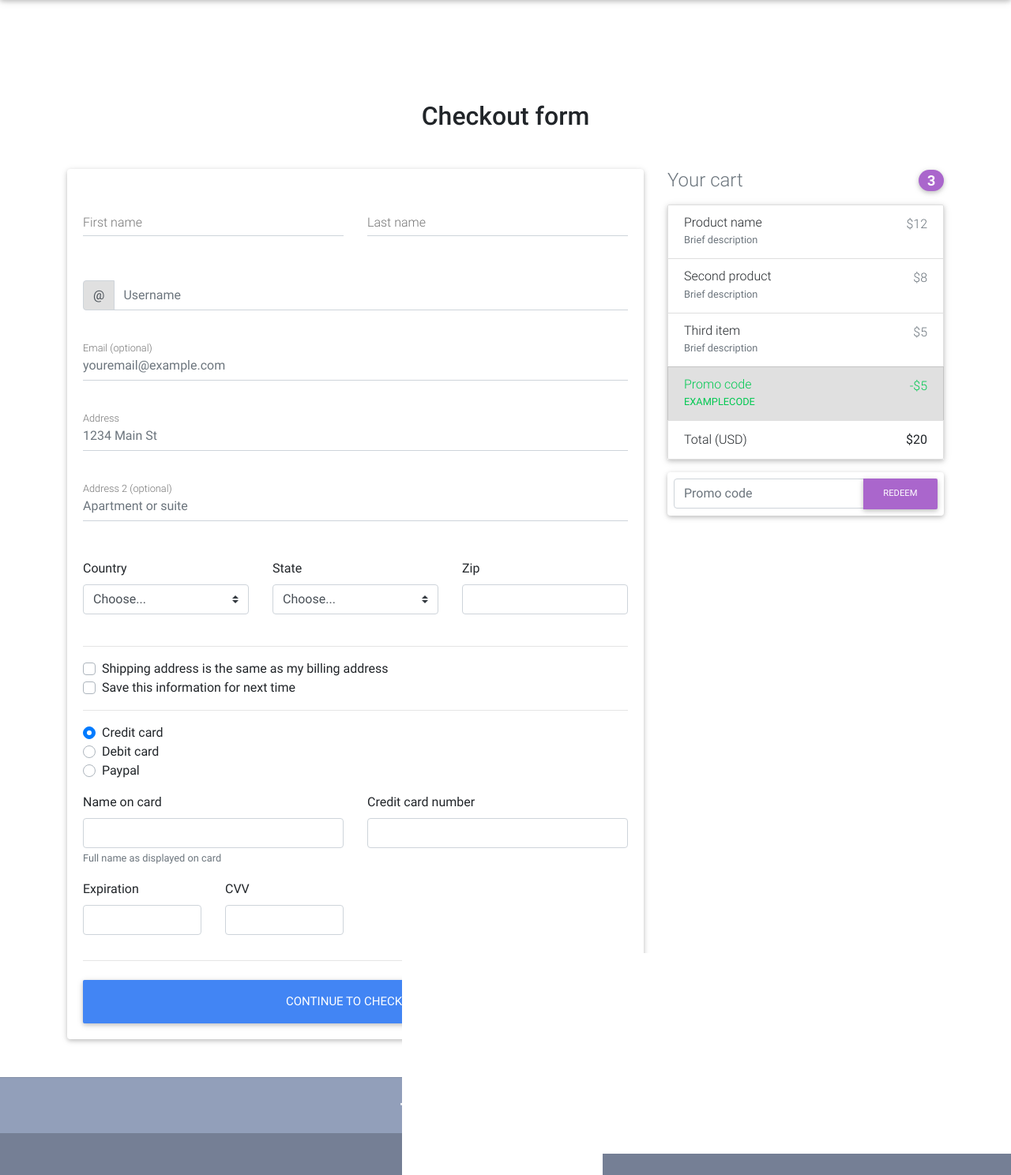
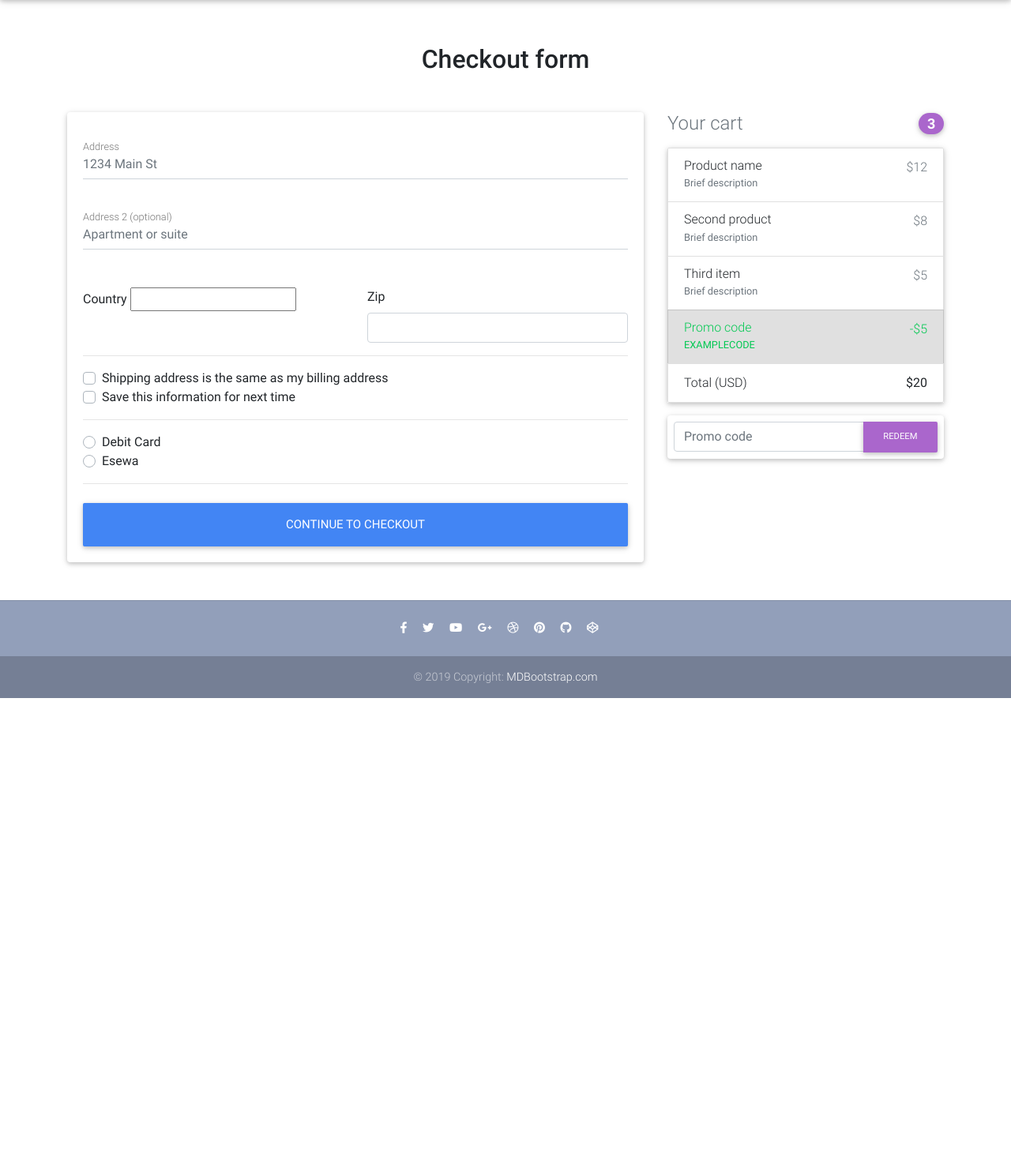
Before and after one commit to Peligroso007/Ecommerce, a Django app: page /checkout/ in a window 1280 px wide. Shown: the part 64-1552 px from the top of the page at 79% size. After the commit the page ends 948 px from the top, so only its background shows below. Run offline with Django 3.2, Linux system fonts and the light colour scheme; some libraries are stand-ins or nearby versions.

Commit message:
Checkout process.

```diff
--- a/MBEcommerce/settings.py
+++ b/MBEcommerce/settings.py
@@ -21,7 +21,8 @@ INSTALLED_APPS = [
     'allauth',
     'allauth.account',
     'allauth.socialaccount',
-    'crispy_forms'
+    'crispy_forms',
+    'django_countries'
 ]
 
 MIDDLEWARE = [
--- /dev/null
+++ b/core/forms.py
@@ -0,0 +1,29 @@
+from django import forms
+from django_countries.fields import CountryField
+from django_countries.widgets import CountrySelectWidget
+
+PAYMENT_CHOICES = (
+    ('C', 'Debit Card'),
+    ('E', 'Esewa')
+)
+
+class CheckoutForm(forms.Form):
+    street_address = forms.CharField(widget=forms.TextInput(attrs={
+        'placeholder': '1234 Main St',
+        'class': 'form-control'
+    }))
+    apartment_address = forms.CharField(required=False, widget=forms.TextInput(attrs={
+        'placeholder': 'Apartment or suite',
+        'class': 'form-control'
+    }))
+    country = CountryField(blank_label='(select country)').formfield(
+        widget=CountrySelectWidget(
+            attrs={
+        'class': 'custom-select d-block w-100'
+    }))
+    zip = forms.CharField(widget=forms.TextInput(attrs={
+        'class': 'form-control'
+    }))
+    same_billing_address = forms.BooleanField(required=False)
+    save_info = forms.BooleanField(required=False)
+    payment_option = forms.ChoiceField(widget=forms.RadioSelect, choices=PAYMENT_CHOICES)
--- a/core/urls.py
+++ b/core/urls.py
@@ -2,7 +2,7 @@ from django.urls import path
 from .views import (
     HomeView,
     OrderSummaryView,
-    checkout_view,
+    CheckoutView,
     ItemDetailView,
     add_to_cart,
     remove_from_cart,
@@ -13,7 +13,7 @@ app_name = 'core'
 
 urlpatterns = [
     path('', HomeView.as_view(), name='home'),
-    path('checkout/', checkout_view, name='checkout'),
+    path('checkout/', CheckoutView.as_view(), name='checkout'),
     path('order-summary/', OrderSummaryView.as_view(), name='order-summary'),
     path('product/<slug>/', ItemDetailView.as_view(), name='product'),
     path('add-to-cart/<slug>/', add_to_cart, name='add-to-cart'),
--- a/core/views.py
+++ b/core/views.py
@@ -5,7 +5,8 @@ from django.contrib.auth.mixins import LoginRequiredMixin
 from django.shortcuts import render, get_object_or_404
 from django.views.generic import ListView, DetailView, View
 from django.shortcuts import redirect
-from .models import Item, OrderItem, Order
+from .forms import CheckoutForm
+from .models import Item, OrderItem, Order, BillingAddress
 from django.utils import timezone
 
 
@@ -32,11 +33,45 @@ class ItemDetailView(DetailView):
     template_name = "product-page.html"
 
 
-def checkout_view(request):
-    # context = {
-    #     'items': Item.objects.all()
-    # }
-    return render(request, "checkout-page.html", {})
+class CheckoutView(View):
+    def get(self, *args, **kwargs):
+        #form
+        form = CheckoutForm()
+        context = {
+            'form': form
+        }
+        return render(self.request, "checkout-page.html", context)
+
+    def post(self, *args, **kwargs):
+        form = CheckoutForm(self.request.POST or None)
+        try:
+            order = Order.objects.get(user=self.request.user, ordered=False)
+            if form.is_valid():
+                street_address = form.cleaned_data.get('street_address')
+                apartment_address = form.cleaned_data.get('apartment_address')
+                country = form.cleaned_data.get('country')
+                zip = form.cleaned_data.get('zip')
+                # same_billing_address = form.cleaned_data.get('same_billing_address')
+                # save_info = form.cleaned_data.get('save_info')
+                payment_option = form.cleaned_data.get('payment_option')
+                billing_address = BillingAddress(
+                    user=self.request.user,
+                    street_address=street_address,
+                    apartment_address=apartment_address,
+                    country=country,
+                    zip=zip
+                )
+                billing_address.save()
+                order.billing_address = billing_address
+                order.save()
+                return redirect('core:checkout')
+            messages.warning(self.request, "Failed Checkout")
+            return redirect('core:checkout')
+        except ObjectDoesNotExist:
+            messages.error(self.request, "You do not have an active order")
+            return redirect("core:order-summary")
+
+
 
 
 def product_view(request):
--- a/requirements.txt
+++ b/requirements.txt
@@ -10,6 +10,7 @@ diff-match-patch==20200713
 Django==3.1.6
 django-allauth==0.44.0
 django-ckeditor==6.0.0
+django-countries==7.2.1
 django-crispy-forms==1.11.2
 django-import-export==2.5.0
 django-js-asset==1.2.2
--- a/templates/checkout-page.html
+++ b/templates/checkout-page.html
@@ -1,10 +1,11 @@
 {% extends "base.html" %}
+{% load crispy_forms_tags %}
 
 {% block content %}
 
 
 <!--Main layout-->
-<main class="mt-5 pt-4">
+<main>
   <div class="container wow fadeIn">
 
     <!-- Heading -->
@@ -20,61 +21,20 @@
         <div class="card">
 
           <!--Card content-->
-          <form class="card-body">
-
-            <!--Grid row-->
-            <div class="row">
-
-              <!--Grid column-->
-              <div class="col-md-6 mb-2">
-
-                <!--firstName-->
-                <div class="md-form ">
-                  <input type="text" id="firstName" class="form-control">
-                  <label for="firstName" class="">First name</label>
-                </div>
-
-              </div>
-              <!--Grid column-->
-
-              <!--Grid column-->
-              <div class="col-md-6 mb-2">
-
-                <!--lastName-->
-                <div class="md-form">
-                  <input type="text" id="lastName" class="form-control">
-                  <label for="lastName" class="">Last name</label>
-                </div>
-
-              </div>
-              <!--Grid column-->
-
-            </div>
-            <!--Grid row-->
-
-            <!--Username-->
-            <div class="md-form input-group pl-0 mb-5">
-              <div class="input-group-prepend">
-                <span class="input-group-text" id="basic-addon1">@</span>
-              </div>
-              <input type="text" class="form-control py-0" placeholder="Username" aria-describedby="basic-addon1">
-            </div>
-
-            <!--email-->
-            <div class="md-form mb-5">
-              <input type="text" id="email" class="form-control" placeholder="youremail@example.com">
-              <label for="email" class="">Email (optional)</label>
-            </div>
+          <form method="POST" class="card-body">
+          {% csrf_token %}
 
             <!--address-->
             <div class="md-form mb-5">
-              <input type="text" id="address" class="form-control" placeholder="1234 Main St">
+{#              <input type="text" id="address" class="form-control" placeholder="1234 Main St">#}
+                {{ form.street_address }}
               <label for="address" class="">Address</label>
             </div>
 
             <!--address-2-->
             <div class="md-form mb-5">
-              <input type="text" id="address-2" class="form-control" placeholder="Apartment or suite">
+{#              <input type="text" id="address-2" class="form-control" placeholder="Apartment or suite">#}
+                {{ form.apartment_address }}
               <label for="address-2" class="">Address 2 (optional)</label>
             </div>
 
@@ -82,13 +42,14 @@
             <div class="row">
 
               <!--Grid column-->
-              <div class="col-lg-4 col-md-12 mb-4">
+              <div class="col-lg-6 col-md-12 mb-6">
 
                 <label for="country">Country</label>
-                <select class="custom-select d-block w-100" id="country" required>
-                  <option value="">Choose...</option>
-                  <option>United States</option>
-                </select>
+{#                <select class="custom-select d-block w-100" id="country" required>#}
+{#                  <option value="">Choose...</option>#}
+{#                  <option>United States</option>#}
+{#                </select>#}
+                  {{ form.country }}
                 <div class="invalid-feedback">
                   Please select a valid country.
                 </div>
@@ -97,26 +58,12 @@
               <!--Grid column-->
 
               <!--Grid column-->
-              <div class="col-lg-4 col-md-6 mb-4">
-
-                <label for="state">State</label>
-                <select class="custom-select d-block w-100" id="state" required>
-                  <option value="">Choose...</option>
-                  <option>California</option>
-                </select>
-                <div class="invalid-feedback">
-                  Please provide a valid state.
-                </div>
-
-              </div>
-              <!--Grid column-->
-
-              <!--Grid column-->
-              <div class="col-lg-4 col-md-6 mb-4">
+              <div class="col-lg-6 col-md-6 mb-6">
 
                 <label for="zip">Zip</label>
-                <input type="text" class="form-control" id="zip" placeholder="" required>
-                <div class="invalid-feedback">
+{#                <input type="text" class="form-control" id="zip" placeholder="" required>#}
+                {{ form.zip }}
+                  <div class="invalid-feedback">
                   Zip code required.
                 </div>
 
@@ -129,63 +76,30 @@
             <hr>
 
             <div class="custom-control custom-checkbox">
-              <input type="checkbox" class="custom-control-input" id="same-address">
+              <input {% if form.same_billing_address.value %}checked{% endif %} type="checkbox" class="custom-control-input" name="same_billing_address" id="same-address">
+{#                {{ form.same_billing_address }}#}
               <label class="custom-control-label" for="same-address">Shipping address is the same as my billing
                 address</label>
             </div>
             <div class="custom-control custom-checkbox">
-              <input type="checkbox" class="custom-control-input" id="save-info">
+              <input {% if form.save_info.value %}checked{% endif %} type="checkbox" class="custom-control-input" name="save_info" id="save-info">
+{#                {{ form.save_info }}#}
               <label class="custom-control-label" for="save-info">Save this information for next time</label>
             </div>
 
             <hr>
 
             <div class="d-block my-3">
+                {% for value, name in form.fields.payment_option.choices %}
               <div class="custom-control custom-radio">
-                <input id="credit" name="paymentMethod" type="radio" class="custom-control-input" checked required>
-                <label class="custom-control-label" for="credit">Credit card</label>
+                <input id="{{ name }}" name="payment_option" type="radio" value="{{ value }}" class="custom-control-input" required>
+                <label class="custom-control-label" for="{{ name }}">{{ name }}</label>
               </div>
-              <div class="custom-control custom-radio">
-                <input id="debit" name="paymentMethod" type="radio" class="custom-control-input" required>
-                <label class="custom-control-label" for="debit">Debit card</label>
-              </div>
-              <div class="custom-control custom-radio">
-                <input id="paypal" name="paymentMethod" type="radio" class="custom-control-input" required>
-                <label class="custom-control-label" for="paypal">Paypal</label>
-              </div>
-            </div>
-            <div class="row">
-              <div class="col-md-6 mb-3">
-                <label for="cc-name">Name on card</label>
-                <input type="text" class="form-control" id="cc-name" placeholder="" required>
-                <small class="text-muted">Full name as displayed on card</small>
-                <div class="invalid-feedback">
-                  Name on card is required
-                </div>
-              </div>
-              <div class="col-md-6 mb-3">
-                <label for="cc-number">Credit card number</label>
-                <input type="text" class="form-control" id="cc-number" placeholder="" required>
-                <div class="invalid-feedback">
-                  Credit card number is required
-                </div>
-              </div>
-            </div>
-            <div class="row">
-              <div class="col-md-3 mb-3">
-                <label for="cc-expiration">Expiration</label>
-                <input type="text" class="form-control" id="cc-expiration" placeholder="" required>
-                <div class="invalid-feedback">
-                  Expiration date required
-                </div>
-              </div>
-              <div class="col-md-3 mb-3">
-                <label for="cc-expiration">CVV</label>
-                <input type="text" class="form-control" id="cc-cvv" placeholder="" required>
-                <div class="invalid-feedback">
-                  Security code required
-                </div>
-              </div>
+                {% endfor %}
+{#              <div class="custom-control custom-radio">#}
+{#                <input id="paypal" name="paymentMethod" type="radio" class="custom-control-input" required>#}
+{#                <label class="custom-control-label" for="paypal">Esewa</label>#}
+{#              </div>#}
             </div>
             <hr class="mb-4">
             <button class="btn btn-primary btn-lg btn-block" type="submit">Continue to checkout</button>
```
Also changed, not shown: core/models.py (+15 -1 lines), db.sqlite3.
